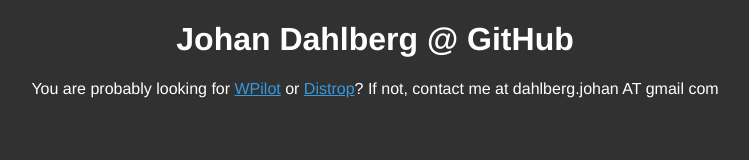
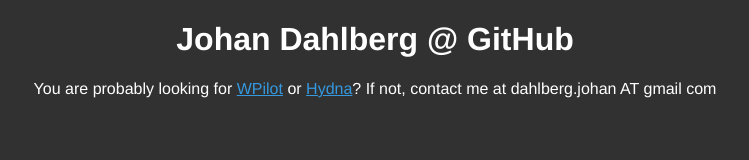
Before and after one commit to jfd/jfd.github.com, a plain HTML site: page index.html in a window 1280 px wide. Shown: the full height of the page, 265-1014 px from the left. Drawn offline with Linux system fonts and the light colour scheme.

Commit message:
Updated current company

```diff
--- a/index.html
+++ b/index.html
@@ -21,7 +21,7 @@
 	<body>
 		<h1>Johan Dahlberg @ GitHub</h1>
 		<p>
-			You are probably looking for <a href="wpilot/">WPilot</a> or <a href="http://www.distrop.com">Distrop</a>? If not, contact me at dahlberg.johan AT gmail com
+			You are probably looking for <a href="wpilot/">WPilot</a> or <a href="https://www.hydna.com">Hydna</a>? If not, contact me at dahlberg.johan AT gmail com
 		</p>
 		<script type="text/javascript">
 		var gaJsHost = (("https:" == document.location.protocol) ? "https://ssl." : "http://www.");
```
